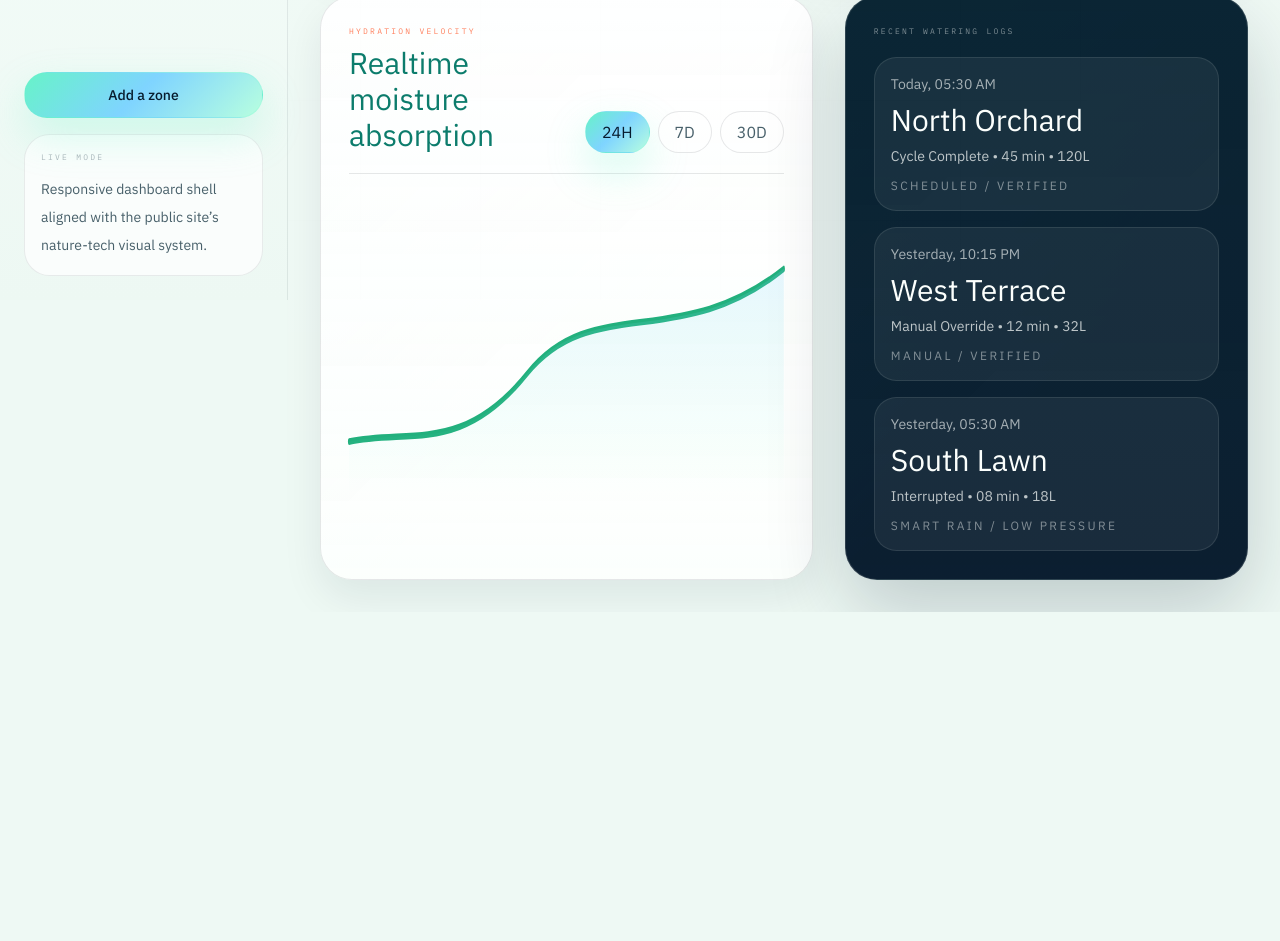
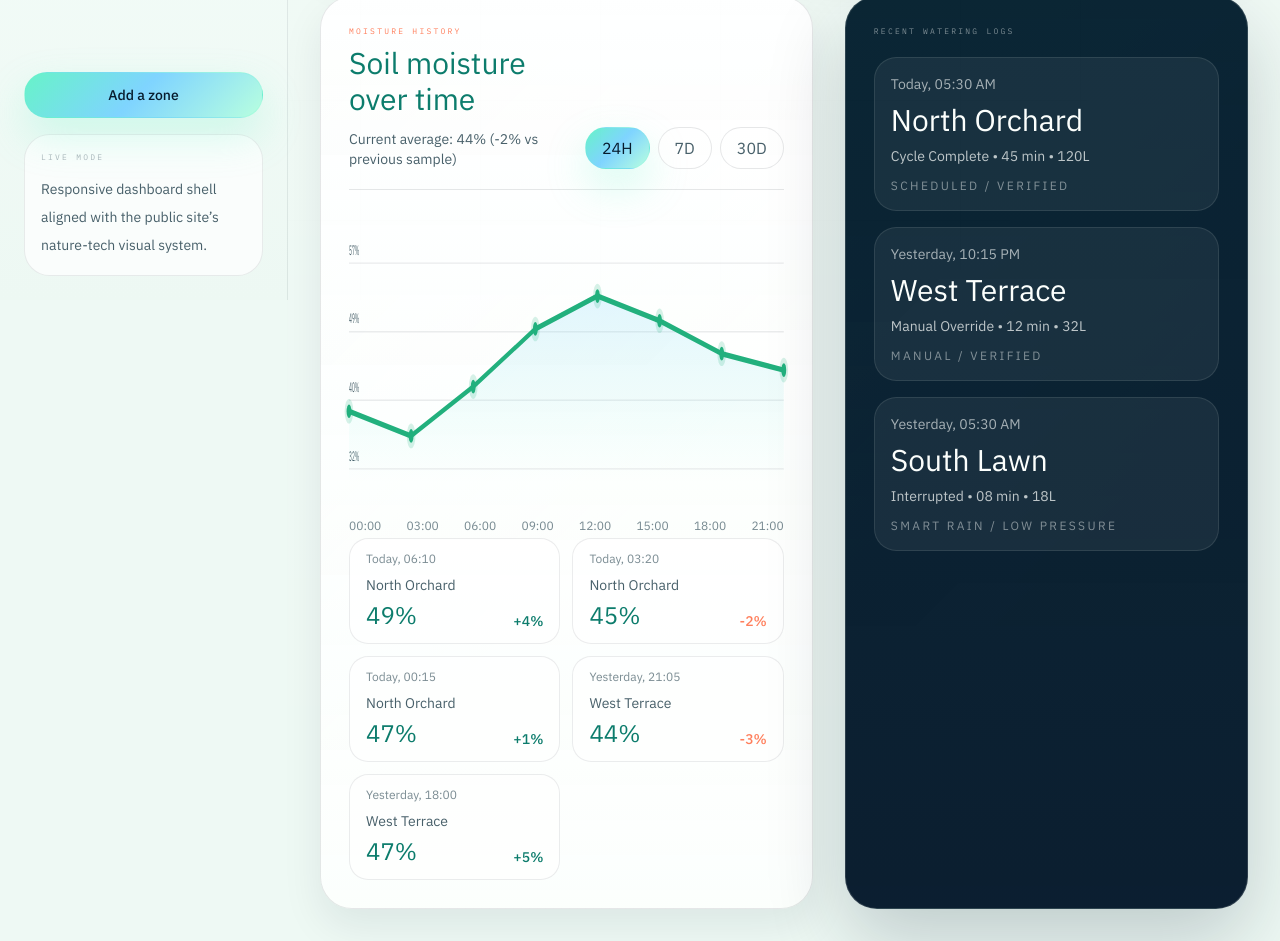
Before and after one commit to Johnyyy1/AZK, a Next.js app: page /dashboard/analytics in a window 1280 px wide. Shown: the part 500-1441 px from the top of the page. Before the commit the page ends 1112 px from the top, so only its background shows below. Built offline with nearby package versions, Linux system fonts and the light colour scheme.

Commit message:
Graf historie vlhkosti

```diff
--- a/app/dashboard/analytics/page.tsx
+++ b/app/dashboard/analytics/page.tsx
@@ -1,5 +1,6 @@
 "use client";
 
+import { useMemo, useState } from "react";
 import { motion } from "motion/react";
 
 const reveal = {
@@ -13,7 +14,81 @@ const logs = [
   { time: "Yesterday, 05:30 AM", sub: "Interrupted", zone: "South Lawn", duration: "08 min", volume: "18L", method: "Smart Rain", status: "Low Pressure" },
 ];
 
+const moistureSeries = {
+  "24H": [
+    { label: "00:00", value: 39 },
+    { label: "03:00", value: 36 },
+    { label: "06:00", value: 42 },
+    { label: "09:00", value: 49 },
+    { label: "12:00", value: 53 },
+    { label: "15:00", value: 50 },
+    { label: "18:00", value: 46 },
+    { label: "21:00", value: 44 },
+  ],
+  "7D": [
+    { label: "Mon", value: 41 },
+    { label: "Tue", value: 44 },
+    { label: "Wed", value: 48 },
+    { label: "Thu", value: 52 },
+    { label: "Fri", value: 50 },
+    { label: "Sat", value: 47 },
+    { label: "Sun", value: 45 },
+  ],
+  "30D": [
+    { label: "W1", value: 38 },
+    { label: "W2", value: 43 },
+    { label: "W3", value: 49 },
+    { label: "W4", value: 46 },
+    { label: "W5", value: 51 },
+    { label: "W6", value: 54 },
+    { label: "W7", value: 50 },
+    { label: "W8", value: 47 },
+  ],
+} as const;
+
+const moistureHistory = [
+  { time: "Today, 06:10", zone: "North Orchard", moisture: 49, change: "+4%" },
+  { time: "Today, 03:20", zone: "North Orchard", moisture: 45, change: "-2%" },
+  { time: "Today, 00:15", zone: "North Orchard", moisture: 47, change: "+1%" },
+  { time: "Yesterday, 21:05", zone: "West Terrace", moisture: 44, change: "-3%" },
+  { time: "Yesterday, 18:00", zone: "West Terrace", moisture: 47, change: "+5%" },
+];
+
+type RangeKey = keyof typeof moistureSeries;
+
 export default function AnalyticsPage() {
+  const [activeRange, setActiveRange] = useState<RangeKey>("24H");
+
+  const chart = useMemo(() => {
+    const points = moistureSeries[activeRange];
+    const minValue = Math.min(...points.map((point) => point.value));
+    const maxValue = Math.max(...points.map((point) => point.value));
+    const padding = 4;
+    const domainMin = Math.max(0, minValue - padding);
+    const domainMax = Math.min(100, maxValue + padding);
+    const domain = Math.max(1, domainMax - domainMin);
+
+    const x = (index: number) => (points.length === 1 ? 450 : (index / (points.length - 1)) * 900);
+    const y = (value: number) => 30 + (1 - (value - domainMin) / domain) * 150;
+
+    const linePoints = points.map((point, index) => `${x(index)},${y(point.value)}`).join(" ");
+    const areaPoints = `0,190 ${linePoints} 900,190`;
+
+    const latest = points[points.length - 1].value;
+    const previous = points[Math.max(points.length - 2, 0)].value;
+
+    return {
+      points,
+      domainMin,
+      domainMax,
+      linePoints,
+      areaPoints,
+      latest,
+      delta: latest - previous,
+      y,
+    };
+  }, [activeRange]);
+
   return (
     <main className="px-5 py-6 md:px-8 md:py-8">
       <motion.header {...reveal} transition={{ duration: 0.5 }} className="mb-8 grid gap-6 xl:grid-cols-[0.9fr_1.1fr] xl:items-end">
@@ -47,14 +122,17 @@ export default function AnalyticsPage() {
         <motion.section {...reveal} transition={{ duration: 0.5, delay: 0.15 }} className="section-frame rounded-[2rem] p-6 md:p-7">
           <div className="flex flex-col gap-3 border-b border-ink/10 pb-5 md:flex-row md:items-end md:justify-between">
             <div>
-              <p className="eyebrow text-[8px] text-clay">Hydration velocity</p>
-              <h2 className="mt-2 font-display text-3xl text-forest">Realtime moisture absorption</h2>
+              <p className="eyebrow text-[8px] text-clay">Moisture history</p>
+              <h2 className="mt-2 font-display text-3xl text-forest">Soil moisture over time</h2>
+              <p className="mt-3 text-sm text-ink-soft">Current average: {chart.latest}% ({chart.delta >= 0 ? "+" : ""}{chart.delta}% vs previous sample)</p>
             </div>
             <div className="flex gap-2">
-              {["24H", "7D", "30D"].map((label, index) => (
+              {(["24H", "7D", "30D"] as const).map((label) => (
                 <button
                   key={label}
-                  className={`rounded-full px-4 py-2 text-xs ${index === 0 ? "atlas-button" : "border border-ink/10 bg-white/70 text-ink-soft"}`}
+                  type="button"
+                  onClick={() => setActiveRange(label)}
+                  className={`rounded-full px-4 py-2 text-xs transition ${activeRange === label ? "atlas-button" : "border border-ink/10 bg-white/70 text-ink-soft hover:bg-white"}`}
                 >
                   {label}
                 </button>
@@ -63,9 +141,36 @@ export default function AnalyticsPage() {
           </div>
 
           <div className="mt-8 h-72">
-            <svg className="h-full w-full overflow-visible" preserveAspectRatio="none" viewBox="0 0 1000 220">
-              <path d="M0,180 C140,170 260,190 410,128 C560,66 760,112 1000,48" fill="none" stroke="#22b07d" strokeWidth="5" strokeLinecap="round" />
-              <path d="M0,220 L0,180 C140,170 260,190 410,128 C560,66 760,112 1000,48 L1000,220 Z" fill="url(#analyticsFill)" opacity="0.18" />
+            <svg className="h-full w-full overflow-visible" preserveAspectRatio="none" viewBox="0 0 900 210">
+              {[0, 1, 2, 3].map((index) => {
+                const value = chart.domainMin + ((chart.domainMax - chart.domainMin) / 3) * index;
+                const lineY = chart.y(value);
+
+                return (
+                  <g key={index}>
+                    <line x1="0" y1={lineY} x2="900" y2={lineY} stroke="rgba(11,22,32,0.08)" strokeWidth="1" />
+                    <text x="0" y={lineY - 6} fontSize="10" fill="#48606a">
+                      {Math.round(value)}%
+                    </text>
+                  </g>
+                );
+              })}
+
+              <polygon points={chart.areaPoints} fill="url(#analyticsFill)" opacity="0.22" />
+              <polyline points={chart.linePoints} fill="none" stroke="#22b07d" strokeWidth="4" strokeLinecap="round" strokeLinejoin="round" />
+
+              {chart.points.map((point, index) => {
+                const pointX = chart.points.length === 1 ? 450 : (index / (chart.points.length - 1)) * 900;
+                const pointY = chart.y(point.value);
+
+                return (
+                  <g key={`${point.label}-${point.value}`}>
+                    <circle cx={pointX} cy={pointY} r="5" fill="#22b07d" />
+                    <circle cx={pointX} cy={pointY} r="9" fill="rgba(34,176,125,0.18)" />
+                  </g>
+                );
+              })}
+
               <defs>
                 <linearGradient id="analyticsFill" x1="0%" x2="0%" y1="0%" y2="100%">
                   <stop offset="0%" stopColor="#7fd4ff" />
@@ -73,6 +178,27 @@ export default function AnalyticsPage() {
                 </linearGradient>
               </defs>
             </svg>
+
+            <div className="mt-2 flex items-center justify-between text-xs text-ink-soft/74">
+              {chart.points.map((point) => (
+                <span key={point.label}>{point.label}</span>
+              ))}
+            </div>
+          </div>
+
+          <div className="mt-7 grid gap-3 md:grid-cols-2">
+            {moistureHistory.map((entry) => (
+              <div key={`${entry.time}-${entry.zone}`} className="rounded-[1.2rem] border border-ink/8 bg-white/70 px-4 py-3">
+                <p className="text-xs text-ink-soft/72">{entry.time}</p>
+                <div className="mt-2 flex items-end justify-between gap-3">
+                  <div>
+                    <p className="text-sm text-ink-soft">{entry.zone}</p>
+                    <p className="mt-1 font-display text-2xl text-forest">{entry.moisture}%</p>
+                  </div>
+                  <p className={`text-sm font-medium ${entry.change.startsWith("+") ? "text-forest" : "text-clay"}`}>{entry.change}</p>
+                </div>
+              </div>
+            ))}
           </div>
         </motion.section>
 
```
